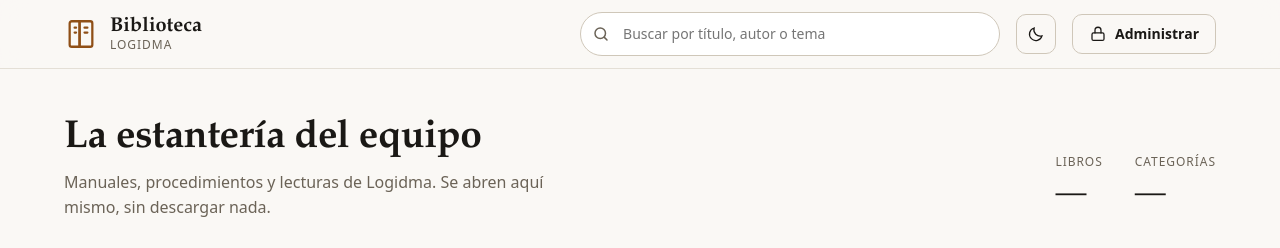
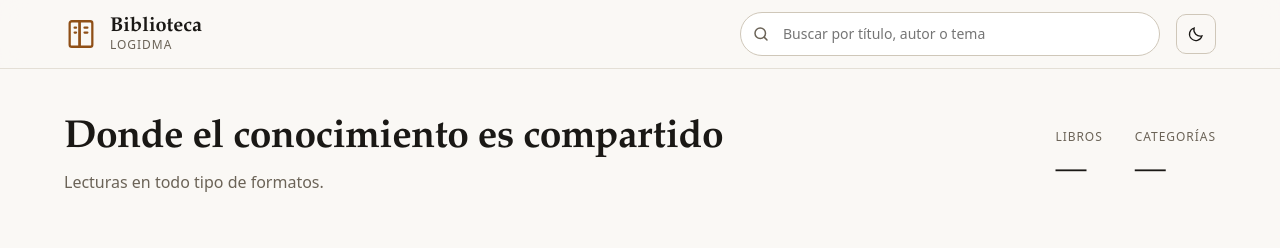
Before and after one commit to DavisMtz/Biblioteca-logidma, a website: page public/index.html in a window 1280 px wide. Shown: the top 248 px of the page. Drawn offline with nearby package versions, Linux system fonts and the light colour scheme; no server answers.

Commit message:
Portada nueva y acceso al panel discreto
«Donde el conocimiento es compartido», con «Lecturas en todo tipo de formatos»
debajo. El boton de Administrar sale de la cabecera: /admin se abre por su
enlace, y solo se ensena a quien ya tiene sesion.

Co-Authored-By: Claude Opus 5 (1M context) <noreply@anthropic.com>
Claude-Session: https://claude.ai/code/session_0168kZej9os9x3mWdSpDS86n

```diff
--- a/public/index.html
+++ b/public/index.html
@@ -4,7 +4,7 @@
 <meta charset="utf-8">
 <meta name="viewport" content="width=device-width, initial-scale=1">
 <title>Biblioteca Logidma</title>
-<meta name="description" content="Biblioteca virtual de Logidma: consulta y lee los documentos del equipo en el navegador.">
+<meta name="description" content="Biblioteca Logidma: donde el conocimiento es compartido. Lecturas en todo tipo de formatos, que se abren en el navegador.">
 <link rel="icon" href="/img/icono.svg" type="image/svg+xml">
 <link rel="stylesheet" href="/css/estilo.css">
 <link rel="stylesheet" href="/css/catalogo.css">
@@ -39,20 +39,17 @@
       </svg>
     </button>
 
-    <a class="btn btn--linea" id="enlace-admin" href="/admin">
-      <svg viewBox="0 0 24 24" fill="none" stroke="currentColor" stroke-width="1.7" stroke-linecap="round" stroke-linejoin="round" aria-hidden="true">
-        <rect x="4" y="10.5" width="16" height="10" rx="2"/><path d="M8 10.5V7a4 4 0 0 1 8 0v3.5"/>
-      </svg>
-      <span id="texto-admin">Administrar</span>
-    </a>
+    <!-- El acceso al panel no se anuncia: /admin se abre por su enlace. Solo
+         aparece aquí cuando ya hay sesión de administrador. -->
+    <a class="btn btn--linea" id="enlace-admin" href="/admin" hidden>Panel</a>
   </div>
 </header>
 
 <main>
   <section class="portada contenedor">
     <div class="portada__texto">
-      <h1>La estantería del equipo</h1>
-      <p class="portada__sub">Manuales, procedimientos y lecturas de Logidma. Se abren aquí mismo, sin descargar nada.</p>
+      <h1>Donde el conocimiento es compartido</h1>
+      <p class="portada__sub">Lecturas en todo tipo de formatos.</p>
     </div>
     <dl class="portada__cifras" id="cifras" aria-live="polite">
       <div><dt>Libros</dt><dd id="cifra-libros">—</dd></div>
--- a/public/js/catalogo.js
+++ b/public/js/catalogo.js
@@ -57,8 +57,7 @@ function pintarVacio(hayFiltro) {
       <h2>${hayFiltro ? 'Sin resultados' : 'La estantería está vacía'}</h2>
       <p>${hayFiltro
         ? 'Ningún libro coincide con esa búsqueda. Prueba con otras palabras o quita el filtro de categoría.'
-        : 'Todavía no se ha subido ningún documento. Entra a <strong>Administrar</strong> para subir el primero.'}</p>
-      ${hayFiltro ? '' : '<a class="btn btn--primario" href="/admin">Subir el primer libro</a>'}
+        : 'Todavía no hay documentos publicados.'}</p>
     </div>`;
 }
 
@@ -79,7 +78,8 @@ async function cargar() {
       rejilla.innerHTML = datos.libros.map(tarjeta).join('');
       animarRejilla();
     }
-    if (datos.admin) document.getElementById('texto-admin').textContent = 'Panel';
+    // El enlace al panel solo se enseña a quien ya entró.
+    document.getElementById('enlace-admin').hidden = !datos.admin;
     if (primeraCarga) { primeraCarga = false; animarEntrada(); }
   } catch (error) {
     rejilla.innerHTML = `<div class="aviso aviso--error" style="grid-column:1/-1">
```
Also changed, not shown: README.md.
